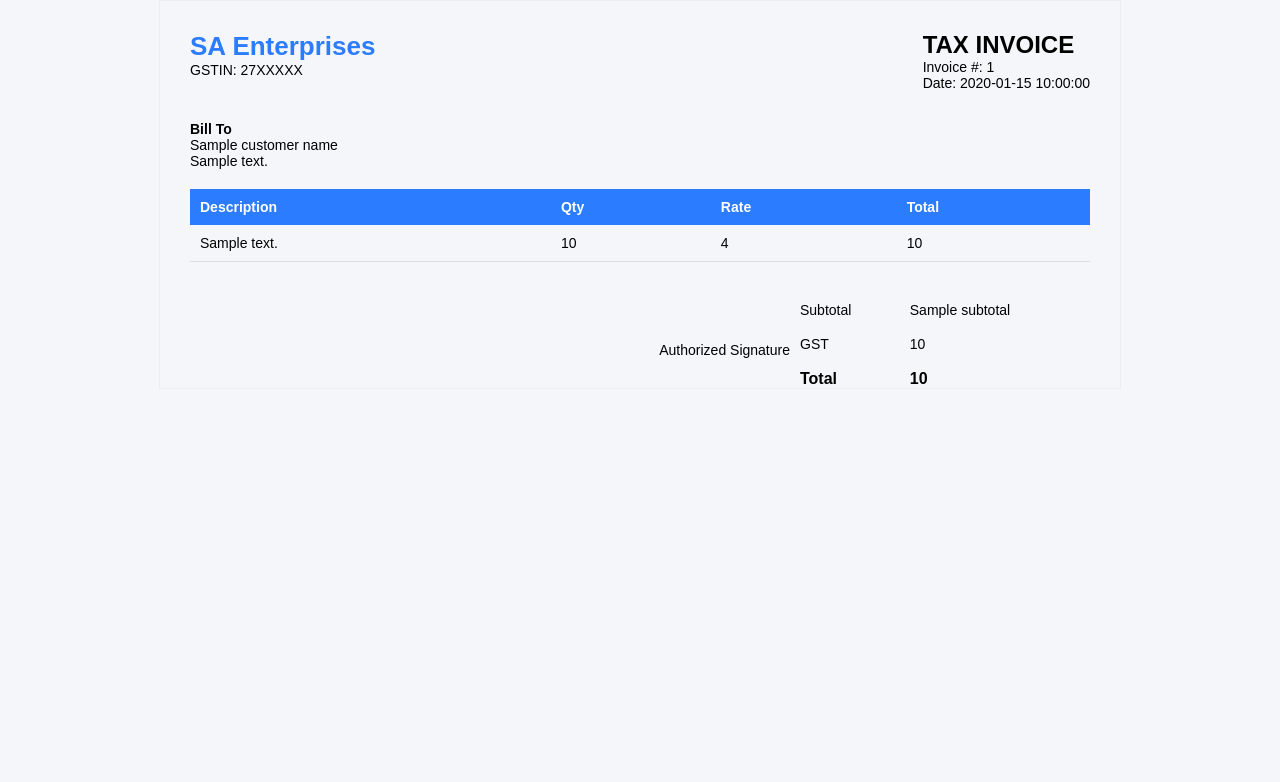
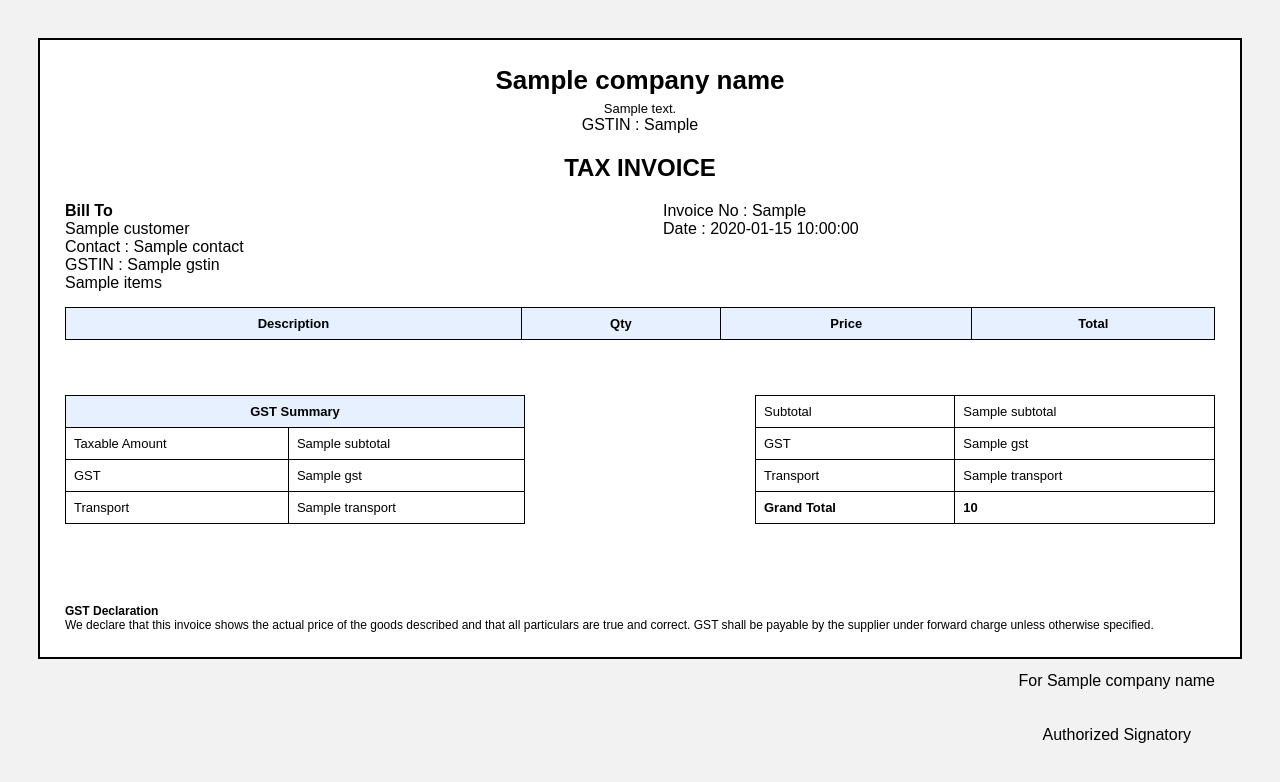
Before and after one commit to suchitra2019-sudo/Gen-al-tool, a Python web app: template templates/invoice.html in a window 1280 px wide. Shown: the top 782 px of the page. Run offline with Jinja, Linux system fonts and the light colour scheme; the template is opened without the code that fills it: most values are stand-ins (such as "Sample title", 1, 10 or a date in 2020); lists and menus that the app fills with data are empty.

Commit message:
Update invoice.html

```diff
--- a/templates/invoice.html
+++ b/templates/invoice.html
@@ -1,53 +1,161 @@
 <!DOCTYPE html>
 <html>
 <head>
-<link rel="stylesheet" href="static/style.css">
+
+<style>
+
+body{
+font-family: Arial, Helvetica, sans-serif;
+padding:30px;
+background:#f2f2f2;
+}
+
+.invoice-box{
+background:white;
+padding:25px;
+border:2px solid #000;
+}
+
+.header{
+text-align:center;
+margin-bottom:20px;
+}
+
+.company{
+font-size:26px;
+font-weight:bold;
+}
+
+.address{
+font-size:13px;
+margin-top:5px;
+}
+
+.row{
+display:flex;
+justify-content:space-between;
+margin-top:20px;
+}
+
+.section{
+width:48%;
+}
+
+table{
+width:100%;
+border-collapse:collapse;
+margin-top:15px;
+}
+
+th,td{
+border:1px solid #000;
+padding:8px;
+font-size:13px;
+}
+
+th{
+background:#e6f0ff;
+}
+
+.total-table{
+width:40%;
+float:right;
+margin-top:20px;
+}
+
+.gst-summary{
+width:40%;
+margin-top:20px;
+}
+
+.footer{
+margin-top:80px;
+font-size:12px;
+}
+
+.signature{
+float:right;
+margin-top:40px;
+text-align:center;
+}
+
+</style>
+
 </head>
 
 <body>
 
 <div class="invoice-box">
 
-<div class="invoice-header">
+<div class="header">
 
-<div>
-<div class="company-name">SA Enterprises</div>
-<div>GSTIN: 27XXXXX</div>
+<div class="company">{{company_name}}</div>
+<div class="address">{{company_address}}</div>
+<div>GSTIN : {{company_gst}}</div>
+
+<h2>TAX INVOICE</h2>
+
 </div>
 
-<div>
-<div class="invoice-title">TAX INVOICE</div>
-Invoice #: {{invoice_number}}<br>
-Date: {{date}}
+<div class="row">
+
+<div class="section">
+<b>Bill To</b><br>
+{{customer}}<br>
+Contact : {{contact}}<br>
+GSTIN : {{gstin}}
+</div>
+
+<div class="section">
+Invoice No : {{invoice_no}}<br>
+Date : {{date}}
 </div>
 
 </div>
 
-<div class="invoice-details">
-<b>Bill To</b><br>
-{{customer_name}}<br>
-{{customer_address}}
-</div>
-
-<table class="invoice-table">
+<table>
 
 <tr>
 <th>Description</th>
 <th>Qty</th>
-<th>Rate</th>
+<th>Price</th>
 <th>Total</th>
 </tr>
 
+{{items}}
+
+</table>
+
+<div class="row">
+
+<div class="gst-summary">
+
+<table>
+
 <tr>
-<td>{{item_desc}}</td>
-<td>{{quantity}}</td>
-<td>{{rate}}</td>
-<td>{{item_total}}</td>
+<th colspan="2">GST Summary</th>
+</tr>
+
+<tr>
+<td>Taxable Amount</td>
+<td>{{subtotal}}</td>
+</tr>
+
+<tr>
+<td>GST</td>
+<td>{{gst}}</td>
+</tr>
+
+<tr>
+<td>Transport</td>
+<td>{{transport}}</td>
 </tr>
 
 </table>
 
-<div class="total-section">
+</div>
+
+<div class="total-table">
 
 <table>
 
@@ -58,20 +166,40 @@ Date: {{date}}
 
 <tr>
 <td>GST</td>
-<td>{{gst_amount}}</td>
+<td>{{gst}}</td>
 </tr>
 
 <tr>
-<td>Total</td>
-<td>{{grand_total}}</td>
+<td>Transport</td>
+<td>{{transport}}</td>
+</tr>
+
+<tr>
+<td><b>Grand Total</b></td>
+<td><b>{{total}}</b></td>
 </tr>
 
 </table>
 
 </div>
 
+</div>
+
+<div class="footer">
+
+<b>GST Declaration</b><br>
+
+We declare that this invoice shows the actual price of the goods described and that all particulars are true and correct.
+GST shall be payable by the supplier under forward charge unless otherwise specified.
+
+</div>
+
 <div class="signature">
-Authorized Signature
+
+For {{company_name}} <br><br><br>
+
+Authorized Signatory
+
 </div>
 
 </div>
```
